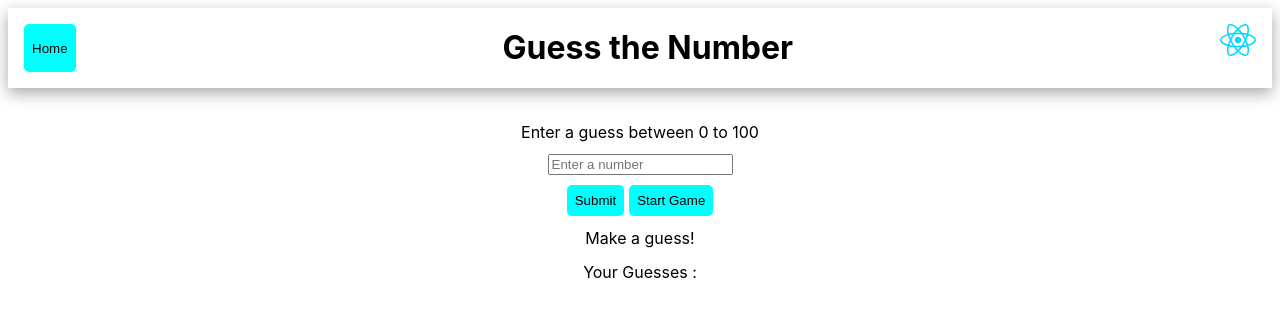
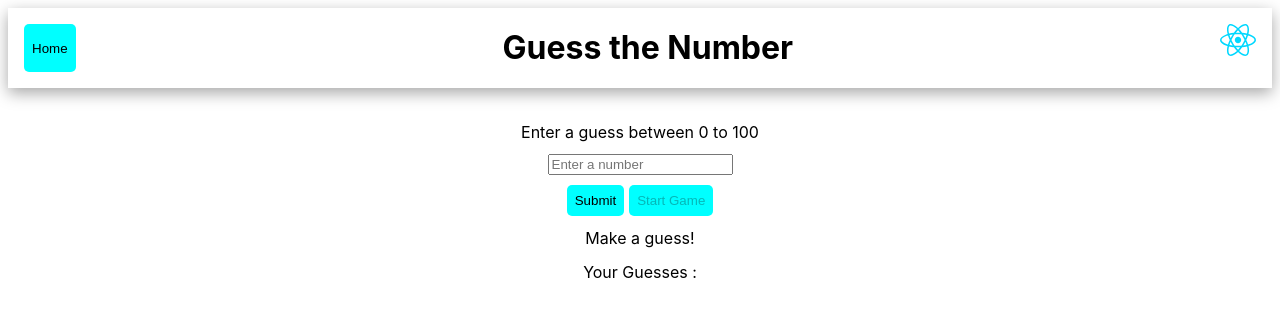
Before and after one commit to bhardwajr033/frontend-mini-challenges, a React (Vite) app: page /GuessTheNumber in a window 1280 px wide. Shown: the top 316 px of the page. Built offline with nearby package versions, Linux system fonts and the light colour scheme.

Commit message:
added to restart game

```diff
--- a/src/pages/GuessTheNumber.jsx
+++ b/src/pages/GuessTheNumber.jsx
@@ -18,6 +18,7 @@ function GuessTheNumber() {
   const handleSubmit = () => {
     if (parseInt(inputValueRef.current.value) === randomNumber) {
       setResultMessage("You Got it");
+      setGameOn(false);
     } else if (parseInt(inputValueRef.current.value) < randomNumber) {
       setResultMessage("Too Loo!");
     } else {
@@ -46,10 +47,25 @@ function GuessTheNumber() {
           }}
         />
         <div className="button-controls">
-          <button className="btn submit" onClick={handleSubmit}>
+          <button
+            className="btn submit"
+            onClick={handleSubmit}
+            disabled={!isGameON}
+          >
             Submit
           </button>
-          <button className="btn start">Start Game</button>
+          <button
+            className="btn start"
+            onClick={() => {
+              setGameOn(true);
+              setrandomNumber(generateRandomNumber(100));
+              inputValueRef.current.value = "";
+              setGussedNumbers("");
+            }}
+            disabled={isGameON}
+          >
+            Start Game
+          </button>
         </div>
         <div>{resultMessage}</div>
         <div>Your Guesses : {gussedNumbers}</div>
```
